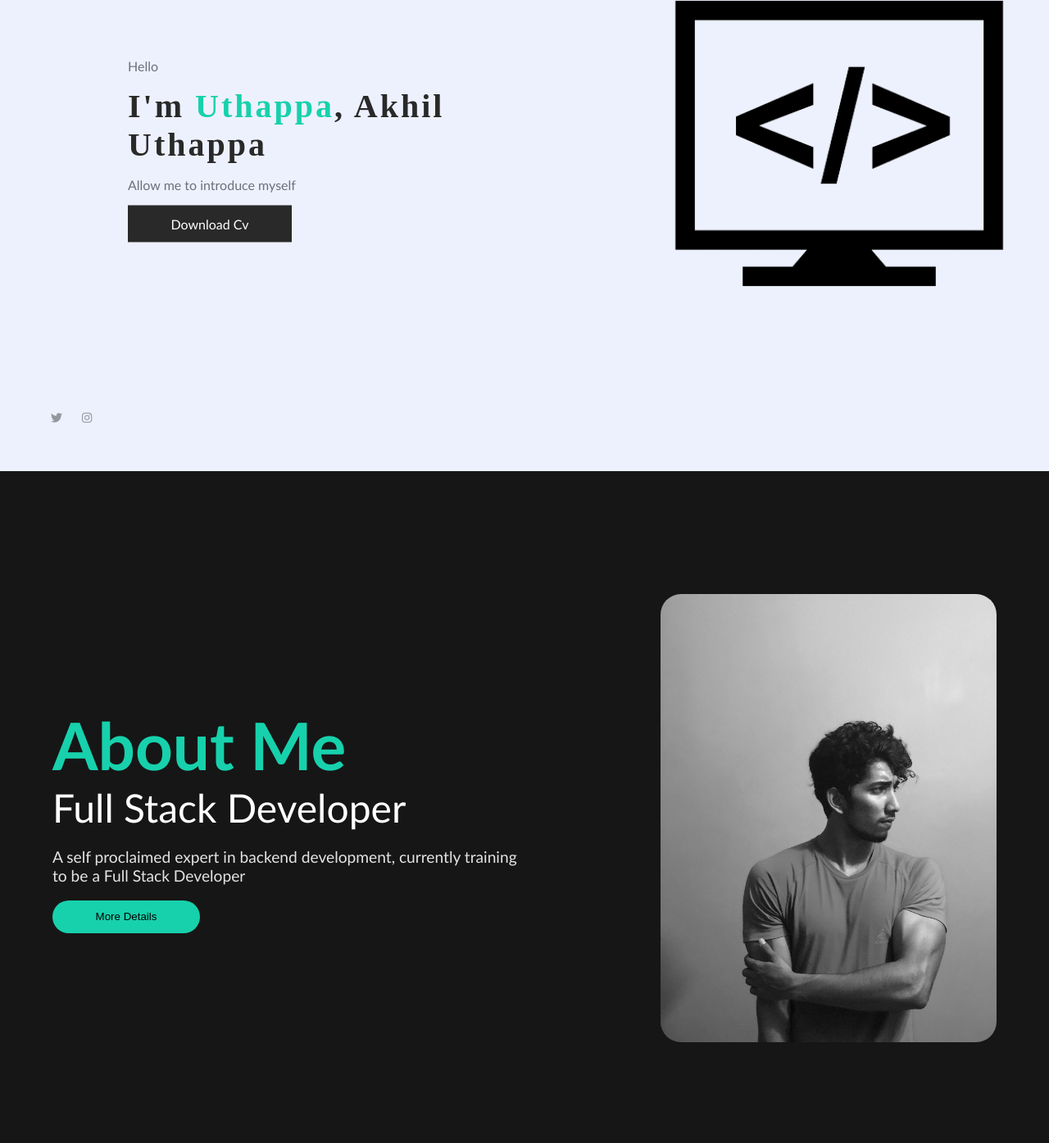
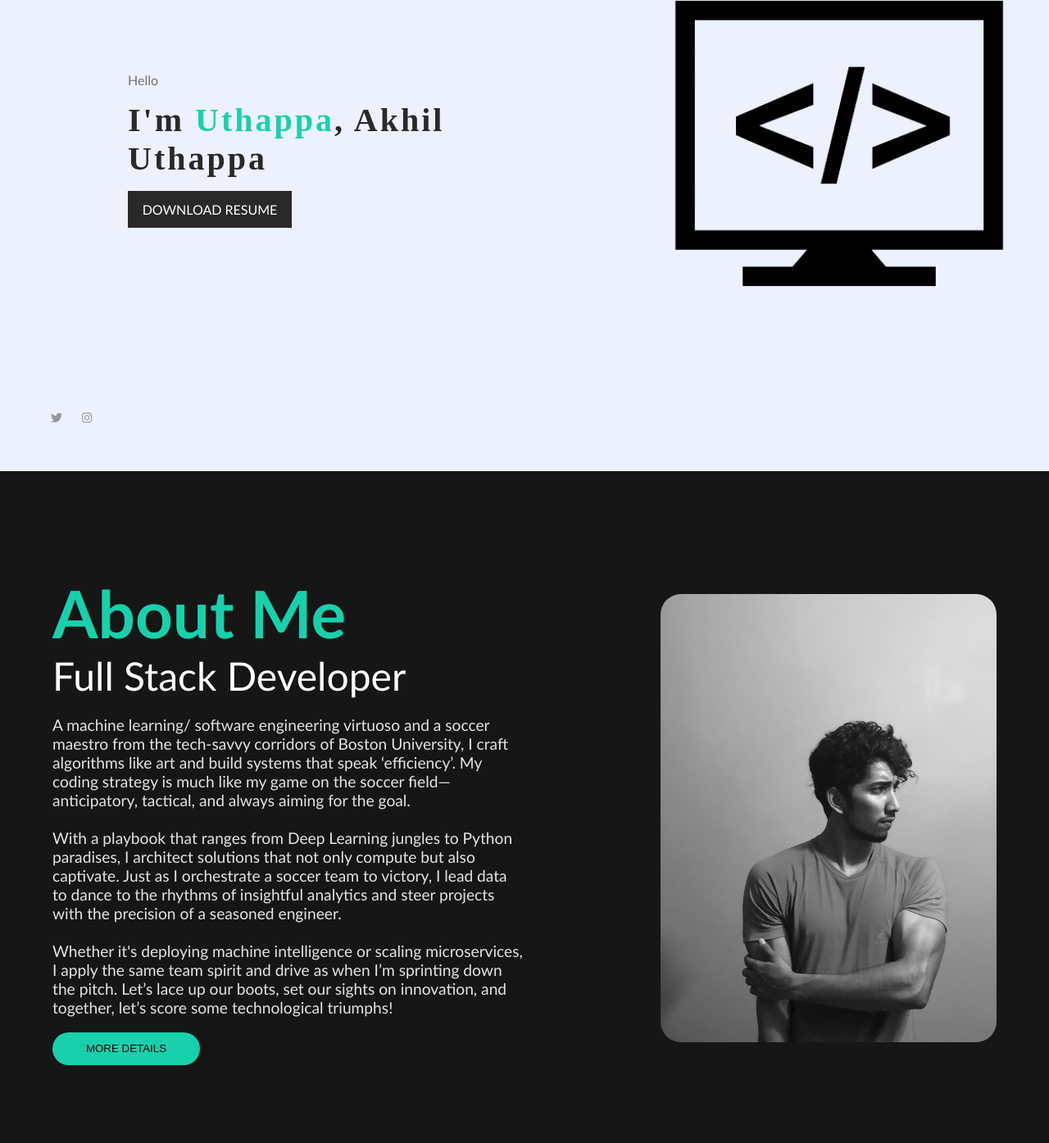
Before and after one commit to akhiluthappa1/akhiluthappa1.github.io, a website: page index.html in a window 1280 px wide. Shown: the part 225-1620 px from the top of the page at 82% size. Drawn offline with Linux system fonts and the light colour scheme.

Commit message:
some new changes with details and logo

```diff
--- a/index.html
+++ b/index.html
@@ -14,7 +14,9 @@
   <body>
     <section id="main">
     <nav>
-      <a href='#' class="logo">Logo</a>
+      <a href="#" class="logo">
+        <img src="images/logo-color.png" alt="Akhil Uthappa Logo" style="height: 60px; width: auto; display: block;">
+      </a>
       <div class="toggle"></div>
       <ul class="menu">
         <li><a href="#main" class="active">Home</a></li>
@@ -28,8 +30,9 @@
     <div class="name">
     <p>Hello</p>
     <h1>I'm <font color="17d1ac">Uthappa</font>, Akhil Uthappa</h1>
-    <p class="details"> Allow me to introduce myself</p>
-    <a href='images/Akhil Uthappa Resume.pdf' class="cv-btn">Download Cv</a>
+    <p class="details">
+    </p>
+    <a href='images/ML_Akhil_Uthappa_Resume_Dec_2023.docx.pdf' class="cv-btn">DOWNLOAD RESUME</a>
     </div>
     <div class="social">
     <!--Disabled facebook for now-->
@@ -43,8 +46,12 @@
       <div class="about-text">
         <h1>About Me</h1>
         <h2>Full Stack Developer</h2>
-        <p>A self proclaimed expert in backend development, currently training to be a Full Stack Developer</p>
-        <button>More Details</button>
+        <p> A machine learning/ software engineering virtuoso and a soccer maestro from the tech-savvy corridors of Boston University, I craft algorithms like art and build systems that speak ‘efficiency’. My coding strategy is much like my game on the soccer field—anticipatory, tactical, and always aiming for the goal.<br><br>
+          With a playbook that ranges from Deep Learning jungles to Python paradises, I architect solutions that not only compute but also captivate. Just as I orchestrate a soccer team to victory, I lead data to dance to the rhythms of insightful analytics and steer projects with the precision of a seasoned engineer.<br><br>
+          Whether it's deploying machine intelligence or scaling microservices, I apply the same team spirit and drive as when I’m sprinting down the pitch. Let’s lace up our boots, set our sights on innovation, and together, let’s score some technological triumphs!</p>
+          <a href="images/" download="ML_Akhil_Uthappa_Resume_Dec_2023.docx.pdf">
+            <button>MORE DETAILS</button>
+        </a>
       </div>
       <div class="about-model">
         <img src="images/coder/akhil2.png" alt="model"/>
@@ -58,7 +65,7 @@
       <div class="s-b-container">
       <div class="s-box">
         <div class="s-b-image">
-          <div class="s-type">Front-End</div>
+          <div class="s-type">Software Engineering</div>
           <img src="./images/s1.png">
           </div>
         <div class="s-b-text">
```
Also changed, not shown: package.json (added, +20 -0 lines), images/logo-black.png (added), images/logo-color.png (added), images/logo-no-background.png (added), 2 other files.
